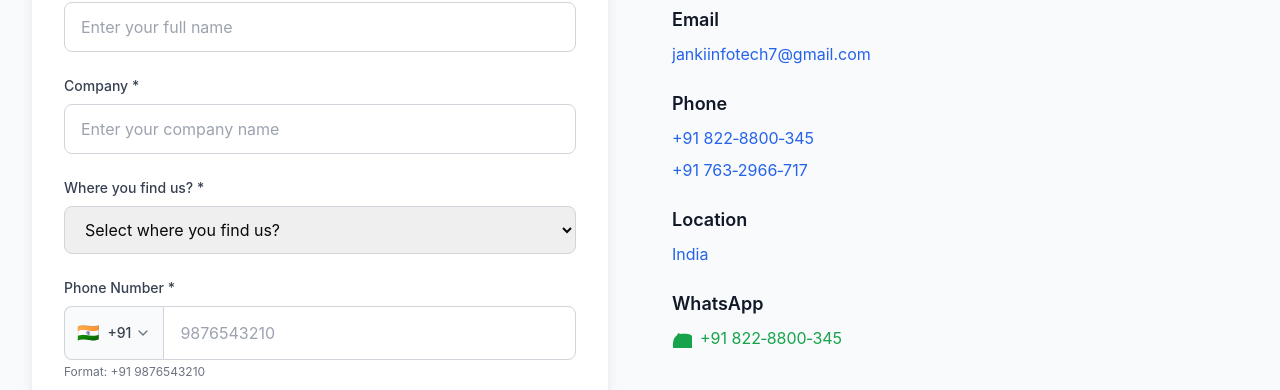
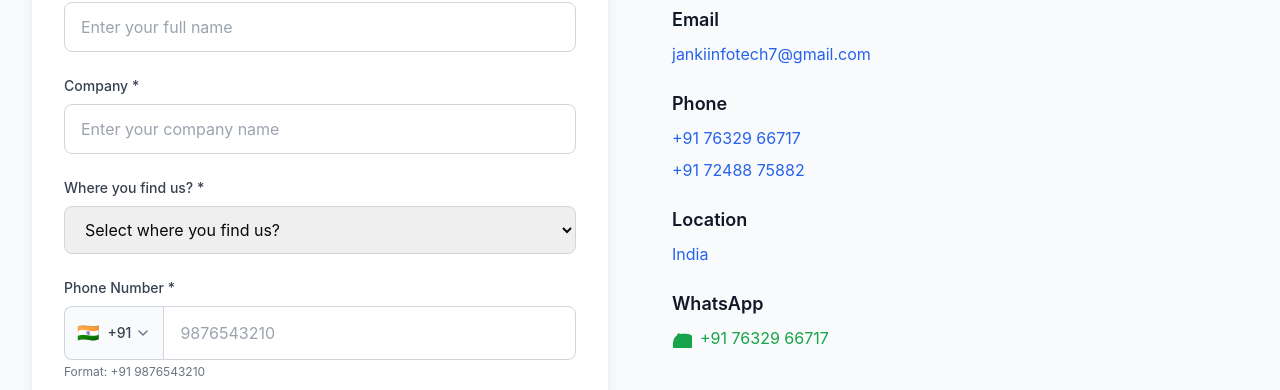
Before and after one commit to kushvardhan/jankiinfotech, a Next.js app: page / in a window 1280 px wide. Shown: the part 8239-8629 px from the top of the page. Built offline with nearby package versions, Linux system fonts and the light colour scheme.

Commit message:
Links and Number Change

```diff
--- a/src/components/ContactSection.tsx
+++ b/src/components/ContactSection.tsx
@@ -323,18 +323,18 @@ export default function ContactSection() {
                   <div className="space-y-2">
                     <div>
                       <a
-                        href="tel:+918228800345"
+                        href="tel: +91 76329 66717"
                         className="text-blue-600 hover:text-blue-700"
                       >
-                        +91 822‑8800‑345
+                         +91 76329 66717
                       </a>
                     </div>
                     <div>
                       <a
-                        href="tel:+917632966717"
+                        href="+91 7248875882"
                         className="text-blue-600 hover:text-blue-700"
                       >
-                        +91 763‑2966‑717
+                         +91 72488 75882
                       </a>
                     </div>
                   </div>
@@ -366,7 +366,7 @@ export default function ContactSection() {
                     >
                       <path d="M17.472 14.382c-.297-.149-1.758-.867-2.03-.967-.273-.099-.471-.148-.67.15-.197.297-.767.966-.94 1.164-.173.199-.347.223-.644.075-.297-.15-1.255-.463-2.39-1.475-.883-.788-1.48-1.761-1.653-2.059-.173-.297-.018-.458.13-.606.134-.133.298-.347.446-.52.149-.174.198-.298.298-.497.099-.198.05-.371-.025-.52-.075-.149-.669-1.612-.916-2.207-.242-.579-.487-.5-.67-.51-.173-.008-.371-.01-.57-.01-.198 0-.52.074-.792.372-.272.297-1.04 1.016-1.04 2.479 0 1.462 1.065 2.875 1.213 3.074.149.198 2.096 3.2 5.076 4.487.709.306 1.262.489 1.694.625.712.227 1.36.195 1.871.118.571-.085 1.758-.719 2.006-1.413.248-.694.248-1.289.173-1.413-.074-.124-.272-.198-.57-.347m-5.421-7.403h-.004a9.87 9.87 0 00-4.255.949c-1.238.503-2.335 1.236-3.356 2.259-1.02 1.02-1.756 2.117-2.259 3.355-.504 1.238-.75 2.564-.949 4.255-.198 1.691-.198 3.382 0 5.073.198 1.691.445 2.967.949 4.255.503 1.238 1.239 2.335 2.259 3.356 1.021 1.02 2.117 1.756 3.356 2.259 1.238.504 2.564.75 4.255.949 1.691.198 3.382.198 5.073 0 1.691-.198 2.967-.445 4.255-.949 1.238-.503 2.335-1.239 3.356-2.259 1.02-1.021 1.756-2.117 2.259-3.356.504-1.238.75-2.564.949-4.255.198-1.691.198-3.382 0-5.073-.198-1.691-.445-2.967-.949-4.255-.503-1.238-1.239-2.335-2.259-3.356-1.021-1.02-2.117-1.756-3.356-2.259-1.238-.504-2.564-.75-4.255-.949-1.691-.198-3.382-.198-5.073 0z" />
                     </svg>
-                    +91 822‑8800‑345
+                    +91 76329 66717
                   </a>
                 </div>
               </div>
--- a/src/components/Footer.tsx
+++ b/src/components/Footer.tsx
@@ -127,10 +127,10 @@ export default function Footer() {
                 <div className="flex items-center text-gray-600">
                   <Phone className="h-4 w-4 mr-3 text-green-600" />
                   <a
-                    href="tel:+918228800345"
+                    href="tel:+91 76329 66717"
                     className="hover:text-green-700 transition-colors"
                   >
-                    +91 822-8800-345
+                    +91 76329 66717
                   </a>
                 </div>
                 <div className="flex items-center text-gray-600">
@@ -260,28 +260,28 @@ export default function Footer() {
                 <h4 className="font-semibold text-gray-800 mb-4">Follow Us</h4>
                 <div className="flex space-x-4">
                   <Link
-                    href="https://www.linkedin.com/company/janki-infotech"
+                    href="https://www.linkedin.com/company/jankiinfotech/?viewAsMember=true"
                     target="_blank"
                     className="bg-green-100 p-3 rounded-lg hover:bg-green-200 transition-all hover:scale-110"
                   >
                     <Linkedin className="h-5 w-5 text-blue-400" />
                   </Link>
                   <Link
-                    href="https://www.instagram.com/jankiinfotech"
+                    href="https://www.instagram.com/_jankiinfotech_/"
                     target="_blank"
                     className="bg-green-100 p-3 rounded-lg hover:bg-green-200 transition-all hover:scale-110"
                   >
                     <Instagram className="h-5 w-5 text-pink-400" />
                   </Link>
                   <Link
-                    href="https://www.facebook.com/jankiinfotech"
+                    href="https://www.facebook.com/profile.php?id=61581206342758"
                     target="_blank"
                     className="bg-green-100 p-3 rounded-lg hover:bg-green-200 transition-all hover:scale-110"
                   >
                     <Facebook className="h-5 w-5 text-blue-500" />
                   </Link>
                   <Link
-                    href="https://twitter.com/jankiinfotech"
+                    href="https://x.com/Jankiinfotech_"
                     target="_blank"
                     className="bg-green-100 p-3 rounded-lg hover:bg-green-200 transition-all hover:scale-110"
                   >
```
